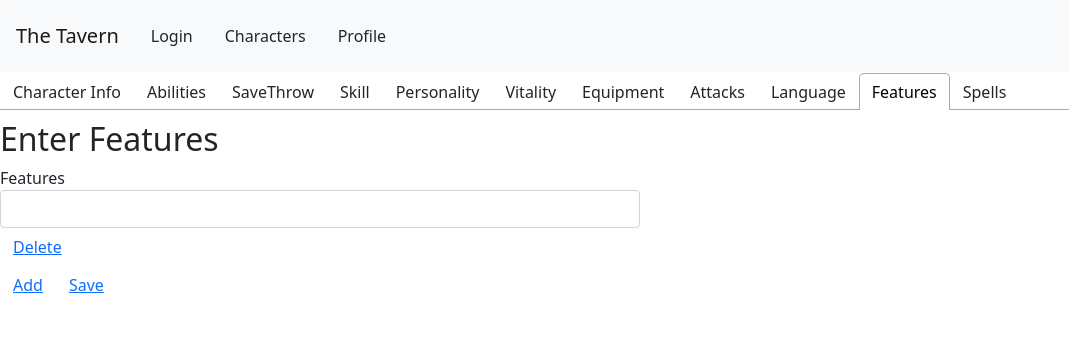
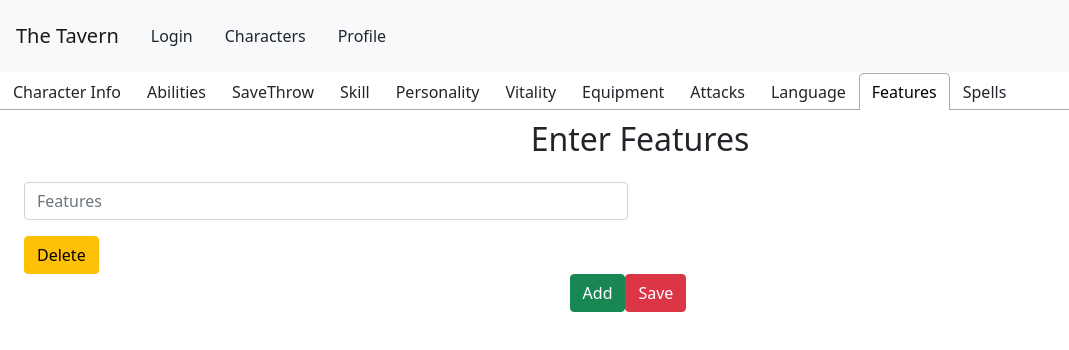
Before and after one commit to TadhgMc/TheTavern, a React (Create React App) app in the folder client/: page /charactercreation in a window 1280 px wide. Both pictures are taken after a click on the tab "Features". Shown: the top 350 px of the page, without its empty margins (0-1069 px from the left). Built offline with nearby package versions, Linux system fonts and the light colour scheme; no server answers.

Commit message:
styled features form of character creation

```diff
--- a/client/src/components/characterCreation/Features.js
+++ b/client/src/components/characterCreation/Features.js
@@ -33,24 +33,29 @@ export default class Features extends React.Component {
 
     render() {
         return(
-            <form>
+            <form className = "container-fluid row ">
                 <div className="form-row">
                     {this.state.features.map((features, index) => (
                     <div className="form-group col-sm-6">
-                        <label htmlFor="features">Features</label>
+                        {/* <label htmlFor="features">Features</label> */}
                         <input
                         type="text"
-                        className="form-control"
+                        className="form-control mb-3"
                         id="features"
                         name="features"
+                        placeholder = "Features"
                         onChange = {event => this.handleChange(event, index)}
                         value={features}
                         />
-                    <button className="btn btn-link" type="button" onClick={() => this.handleRemoveFields(index)}> Delete </button>
+                    <button className="btn btn-warning" type="button" onClick={() => this.handleRemoveFields(index)}> Delete </button>
                     </div>
                     ))}
-                    <button className="btn btn-link" type="button" onClick={() => this.handleAddFields()}> Add </button>
-                    <button className="btn btn-link" type="button" onClick=""> Save </button>
+                    <div>
+                    <div className = "text-center">
+                    <button className="btn btn-success" type="button" onClick={() => this.handleAddFields()}> Add </button>
+                    <button className="btn btn-danger" type="button" onClick=""> Save </button>
+                    </div>
+                    </div>
                 </div>
             </form>
         )
--- a/client/src/pages/CharacterCreation/index.js
+++ b/client/src/pages/CharacterCreation/index.js
@@ -67,7 +67,7 @@ function CharacterCreation() {
                 <Language />
             </TabPanel>
             <TabPanel>
-                <h2>Enter Features</h2>
+                <h2 className = "text-center mb-4">Enter Features</h2>
                 <Features />
             </TabPanel>
             <TabPanel>
```
